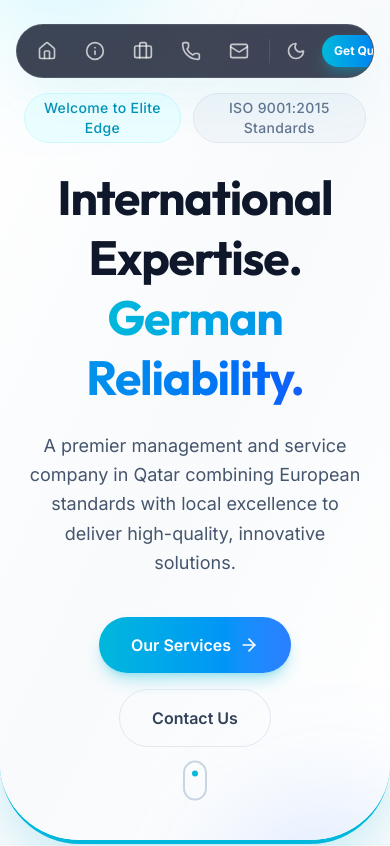
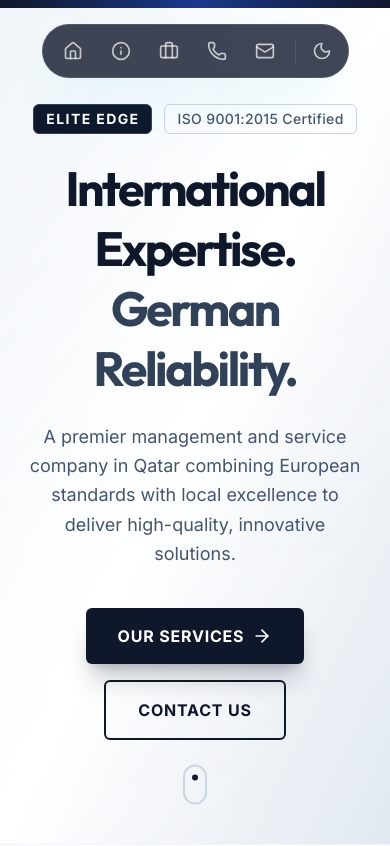
Before and after one commit to Drawinakash0209/Elite-Edge, a Next.js app: page / in a window 390 px wide. Shown: the top 846 px of the page. Built offline with nearby package versions, Linux system fonts and the light colour scheme.

Commit message:
feat(theme1): Implement corporate industrial aesthetic overhaul

```diff
--- a/components/FloatingNav.tsx
+++ b/components/FloatingNav.tsx
@@ -100,11 +100,11 @@ export default function FloatingNav() {
             )}
 
             <button
-                onClick={() => setIsQuoteOpen(true)}
-                className="px-3 sm:px-4 py-2 bg-gradient-to-r from-cyan-500 to-blue-600 rounded-full text-white text-xs sm:text-sm font-bold shadow-lg shadow-cyan-500/30 hover:shadow-cyan-500/50 transition-shadow ml-1 shrink-0 whitespace-nowrap"
-            >
+            onClick={() => setIsQuoteOpen(true)}
+            className="hidden md:block px-5 py-2.5 bg-slate-900 hover:bg-slate-800 text-white rounded-lg font-semibold text-sm transition-all shadow-lg shadow-slate-900/20"
+          >
             Get Quote
-            </button>
+          </button>
         </motion.div>
         </div>
 
@@ -185,7 +185,7 @@ export default function FloatingNav() {
 
                                 <button
                                     disabled={formStatus === 'submitting'}
-                                    className="w-full py-4 bg-gradient-to-r from-cyan-500 to-blue-600 hover:from-cyan-400 hover:to-blue-500 text-white font-bold rounded-xl shadow-lg shadow-cyan-500/20 transition-all disabled:opacity-70 disabled:cursor-not-allowed mt-2"
+                                    className="w-full py-4 bg-slate-900 hover:bg-slate-800 text-white font-bold rounded-xl shadow-lg shadow-slate-900/20 transition-all disabled:opacity-70 disabled:cursor-not-allowed mt-2"
                                 >
                                     {formStatus === 'submitting' ? 'Sending...' : 'Submit Request'}
                                 </button>
--- a/components/Hero.tsx
+++ b/components/Hero.tsx
@@ -6,22 +6,13 @@ import Link from "next/link";
 
 export default function Hero() {
   return (
-    <section id="hero" className="relative h-screen flex items-center justify-center overflow-hidden bg-white dark:bg-slate-950 text-slate-900 dark:text-white rounded-b-[5rem] border-b-4 border-cyan-500 shadow-[0_20px_60px_-15px_rgba(6,182,212,0.3)] z-10 transition-colors duration-300">
-      {/* Background Gradient/Overlay */}
-      <div className="absolute inset-0 bg-gradient-to-br from-white via-slate-50 to-white dark:from-slate-950 dark:via-slate-900 dark:to-slate-950 z-0 transition-colors duration-300" />
-      <div className="absolute inset-0 bg-grid-pattern opacity-[0.03] dark:opacity-[0.05] z-0 pointer-events-none" />
+    <section id="hero" className="relative h-screen flex items-center justify-center overflow-hidden bg-white dark:bg-slate-950 text-slate-900 dark:text-white z-10 transition-colors duration-300">
+      {/* Background Gradient/Overlay - Corporate Theme */}
+      <div className="absolute inset-0 bg-gradient-to-br from-slate-100 via-white to-slate-200 dark:from-slate-950 dark:via-slate-900 dark:to-black z-0 transition-colors duration-300" />
+      <div className="absolute inset-0 bg-grid-pattern opacity-[0.05] dark:opacity-[0.05] z-0 pointer-events-none" />
 
-      {/* Animated Abstract Shapes for premium feel - Neon Blue/Cyan */}
-      <motion.div
-        animate={{ rotate: 360 }}
-        transition={{ duration: 50, repeat: Infinity, ease: "linear" }}
-        className="absolute top-[-20%] left-[-10%] w-[50vw] h-[50vw] bg-cyan-400/20 rounded-full blur-3xl z-0"
-      />
-      <motion.div
-        animate={{ rotate: -360 }}
-        transition={{ duration: 60, repeat: Infinity, ease: "linear" }}
-        className="absolute bottom-[-20%] right-[-10%] w-[50vw] h-[50vw] bg-blue-500/20 rounded-full blur-3xl z-0"
-      />
+      {/* Structural Accent Line */}
+      <div className="absolute top-0 left-0 w-full h-2 bg-gradient-to-r from-slate-900 via-blue-900 to-slate-900 z-20" />
 
       <div className="container mx-auto px-6 relative z-10 text-center">
         <motion.div
@@ -30,17 +21,17 @@ export default function Hero() {
           transition={{ duration: 0.8 }}
         >
           <div className="flex justify-center items-center gap-3 mb-6">
-            <span className="inline-block py-1 px-3 rounded-full bg-cyan-50 dark:bg-cyan-900/30 border border-cyan-100 dark:border-cyan-800 text-sm font-medium tracking-wide text-cyan-600 dark:text-cyan-400">
-              Welcome to Elite Edge
+            <span className="inline-block py-1 px-3 rounded-md bg-slate-900 text-white border border-slate-700 text-sm font-bold tracking-widest uppercase">
+              Elite Edge
             </span>
-            <span className="inline-block py-1 px-3 rounded-full bg-slate-100 dark:bg-slate-800 border border-slate-200 dark:border-slate-700 text-sm font-medium tracking-wide text-slate-500 dark:text-slate-400">
-              ISO 9001:2015 Standards
+            <span className="inline-block py-1 px-3 rounded-md bg-transparent border border-slate-300 dark:border-slate-700 text-sm font-medium tracking-wide text-slate-600 dark:text-slate-400">
+              ISO 9001:2015 Certified
             </span>
           </div>
 
-          <h1 className="text-5xl md:text-7xl font-bold font-outfit tracking-tight mb-6 leading-tight text-slate-900 dark:text-white transition-colors duration-300">
+          <h1 className="text-5xl md:text-7xl font-bold font-outfit tracking-tighter mb-6 leading-tight text-slate-900 dark:text-white transition-colors duration-300">
             International Expertise. <br className="hidden md:block" />
-            <span className="text-transparent bg-clip-text bg-gradient-to-r from-cyan-500 to-blue-600">
+            <span className="text-slate-700 dark:text-slate-400">
               German Reliability.
             </span>
           </h1>
@@ -51,18 +42,18 @@ export default function Hero() {
           <div className="flex flex-col sm:flex-row gap-4 justify-center items-center">
             <Link href="#services">
               <motion.button
-                whileHover={{ scale: 1.05, boxShadow: "0 0 20px rgba(6,182,212,0.5)" }}
-                whileTap={{ scale: 0.95 }}
-                className="px-8 py-4 bg-gradient-to-r from-cyan-500 to-blue-500 hover:from-cyan-400 hover:to-blue-400 text-white rounded-full font-semibold transition-all flex items-center gap-2 shadow-lg shadow-cyan-500/30"
+                whileHover={{ scale: 1.02 }}
+                whileTap={{ scale: 0.98 }}
+                className="px-8 py-4 bg-slate-900 hover:bg-slate-800 text-white rounded-md font-bold uppercase tracking-wider transition-all flex items-center gap-2 shadow-xl shadow-slate-900/20"
               >
                 Our Services <ArrowRight className="w-5 h-5" />
               </motion.button>
             </Link>
             <Link href="#contact">
               <motion.button
-                whileHover={{ scale: 1.05, backgroundColor: "rgba(6,182,212,0.05)" }}
-                whileTap={{ scale: 0.95 }}
-                className="px-8 py-4 bg-transparent border border-slate-200 dark:border-slate-700 text-slate-700 dark:text-white hover:border-cyan-400 hover:text-cyan-600 dark:hover:text-cyan-400 rounded-full font-semibold transition-colors"
+                whileHover={{ scale: 1.02 }}
+                whileTap={{ scale: 0.98 }}
+                className="px-8 py-4 bg-transparent border-2 border-slate-900 dark:border-white text-slate-900 dark:text-white hover:bg-slate-50 dark:hover:bg-white/10 rounded-md font-bold uppercase tracking-wider transition-colors"
               >
                 Contact Us
               </motion.button>
@@ -79,7 +70,7 @@ export default function Hero() {
         className="absolute bottom-10 left-1/2 -translate-x-1/2 text-slate-400"
       >
         <div className="w-6 h-10 border-2 border-slate-300 rounded-full flex justify-center pt-2">
-          <div className="w-1.5 h-1.5 bg-cyan-500 rounded-full" />
+          <div className="w-1.5 h-1.5 bg-slate-900 dark:bg-white rounded-full" />
         </div>
       </motion.div>
     </section>
--- a/components/ImpactMetrics.tsx
+++ b/components/ImpactMetrics.tsx
@@ -47,7 +47,7 @@ export default function ImpactMetrics() {
               viewport={{ once: true }}
               className="flex flex-col items-center text-center group"
             >
-              <div className="w-12 h-12 rounded-2xl bg-cyan-50 dark:bg-cyan-900/20 flex items-center justify-center text-cyan-600 dark:text-cyan-400 mb-4 group-hover:scale-110 transition-transform duration-300 shadow-lg shadow-cyan-500/10">
+              <div className="w-12 h-12 rounded-lg bg-slate-100 dark:bg-slate-800 flex items-center justify-center text-slate-900 dark:text-white mb-4 group-hover:scale-110 transition-transform duration-300 shadow-md">
                 {metric.icon}
               </div>
               <h3 className="text-3xl md:text-4xl font-bold font-outfit text-slate-900 dark:text-white mb-1">
```
Also changed, not shown: components/Services.tsx (+23 -32 lines).
